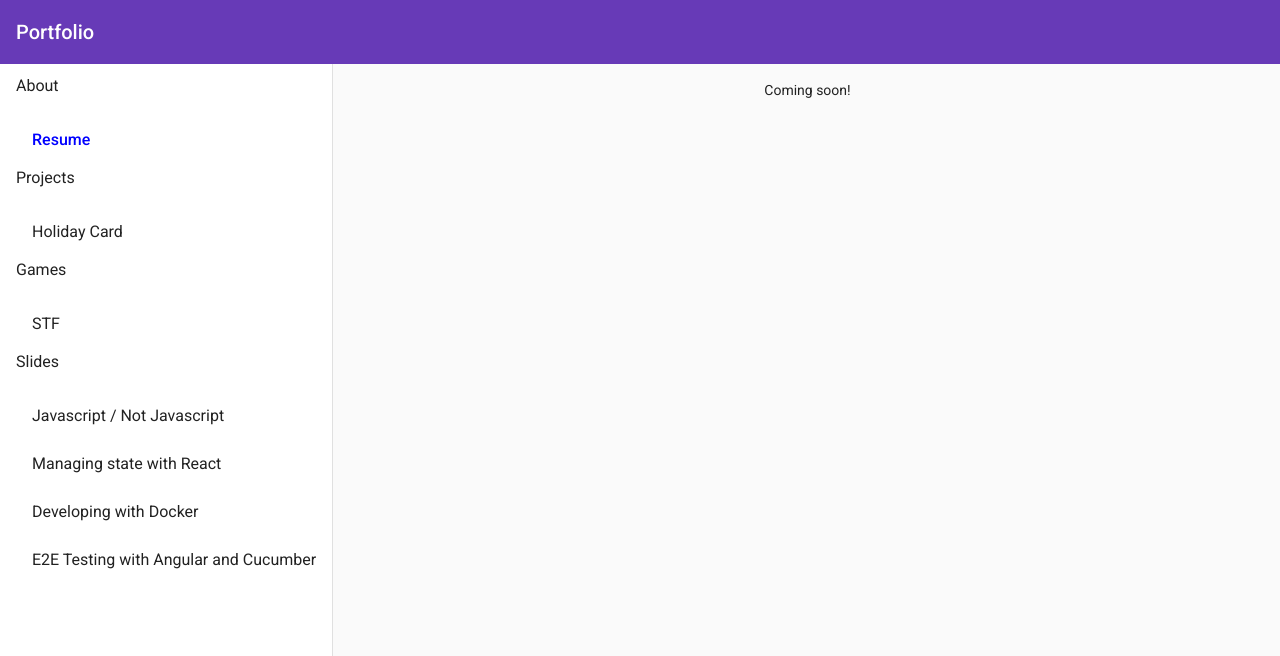
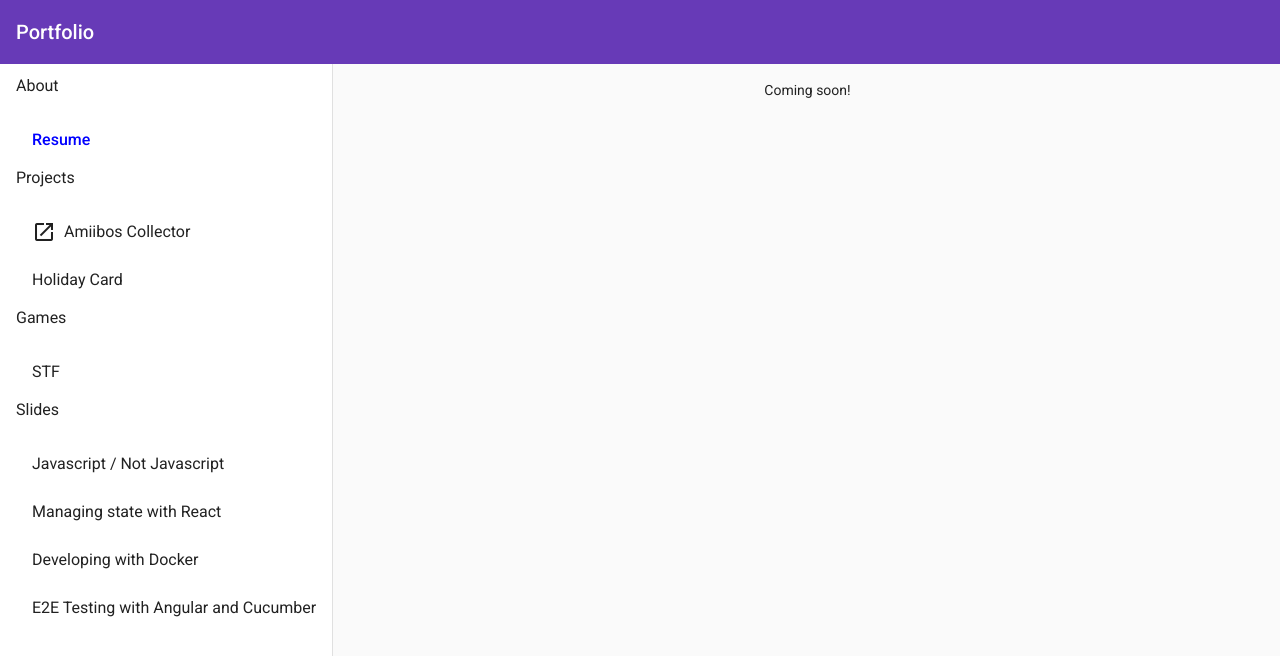
Before and after one commit to dkellycollins/dkellycollins.github.io, an Angular app: page /about/resume in a window 1280 px wide. Shown: the top 656 px of the page. Built offline with nearby package versions, Linux system fonts and the light colour scheme.

Commit message:
Added Amiibos Collector link.

```diff
--- a/src/app/app.component.ts
+++ b/src/app/app.component.ts
@@ -16,6 +16,10 @@ declare function gtag(...args: Array<any>): void;
           <a mat-list-item [routerLink]="['about/resume']" routerLinkActive="nav-link-active">Resume</a>
 
           <h3 matSubHeader>Projects</h3>
+          <a mat-list-item href="https://amiibos.dkellycollins.info" target="_blank">
+            <mat-icon>launch</mat-icon>
+            <span>Amiibos Collector</span>
+          </a>
           <!--<a mat-list-item>Amiibos Collector</a>-->
           <!--<a mat-list-item>Amiibos API</a>-->
           <!--<a mat-list-item>Docker Explorer</a>-->
@@ -42,7 +46,8 @@ declare function gtag(...args: Array<any>): void;
   styles: [
     `:host { display: flex; flex-direction: column; height: 100% }`,
     `.app-container { flex: 1 1 auto; }`,
-    `.nav { padding-left: 16px; }`
+    `.nav { padding-left: 16px; }`,
+    `.mat-icon { padding-right: 8px; }`
   ]
 })
 export class AppComponent implements OnInit {
--- a/src/app/app.module.ts
+++ b/src/app/app.module.ts
@@ -1,4 +1,5 @@
 import { NgModule } from '@angular/core';
+import { MatIconModule } from '@angular/material/icon';
 import { MatListModule } from '@angular/material/list';
 import { MatSidenavModule } from '@angular/material/sidenav';
 import { MatToolbarModule } from '@angular/material/toolbar';
@@ -19,6 +20,7 @@ import { AppComponent } from './app.component';
     MatToolbarModule,
     MatSidenavModule,
     MatListModule,
+    MatIconModule
   ],
   providers: [],
   bootstrap: [AppComponent]
```
